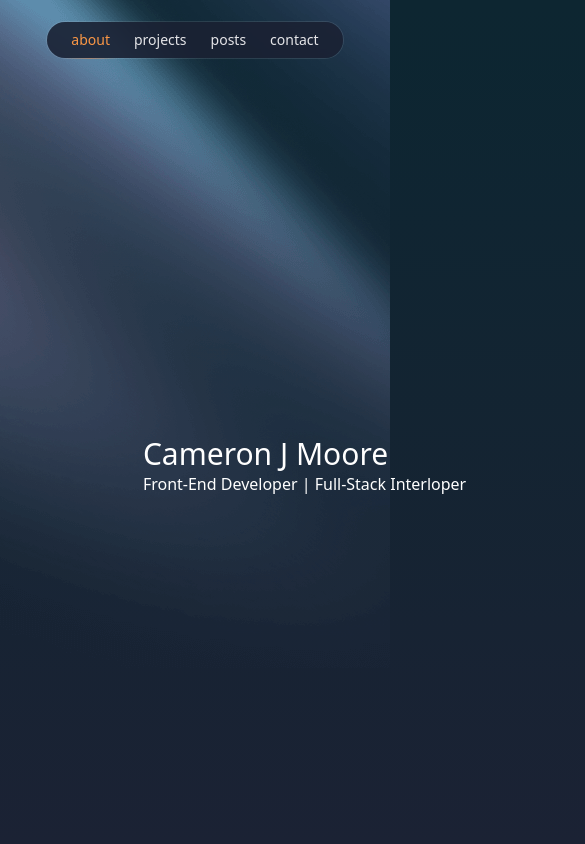
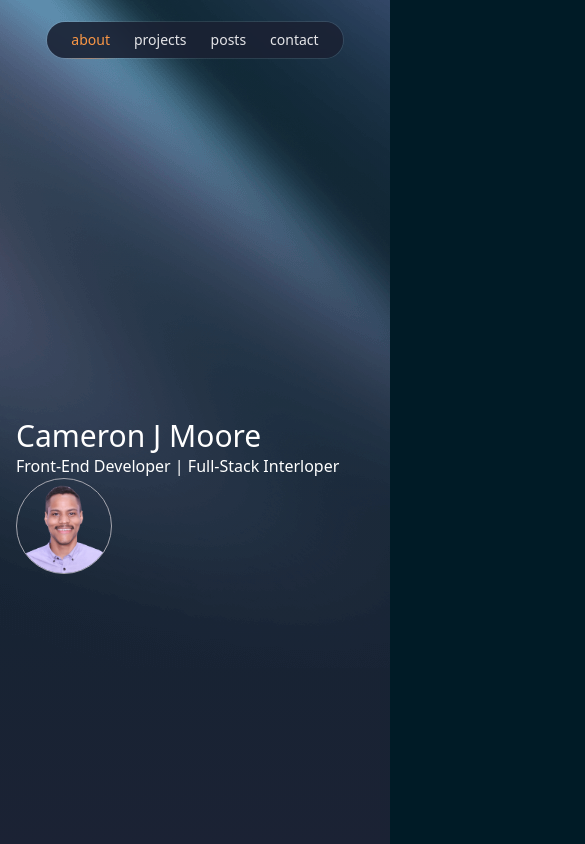
Before and after one commit to camjmoore/cjmooredev, a Next.js app: page /about in a window 390 px wide. Shown: the top 844 px of the page, 585 px wide, since content can reach past the window. Built offline with nearby package versions, Linux system fonts and the light colour scheme.

Commit message:
fixed responsive resizing issue

```diff
--- a/app/(site)/about/page.tsx
+++ b/app/(site)/about/page.tsx
@@ -2,8 +2,7 @@ import Image from "next/image";
 
 export default function About() {
   return (
-    <div className="mx-auto w-[50rem]">
-      <section className="flex justify-evenly items-center">
+    <div>
       <div>
         <h2 className="text-3xl text-white"> Cameron J Moore </h2>
         <p className="text-5md text-white">
@@ -20,7 +19,6 @@ export default function About() {
           height={100}
         />
       </div>
-      </section>
     </div>
   );
 }
```
Lines whose indentation alone changed are shown as unchanged.
